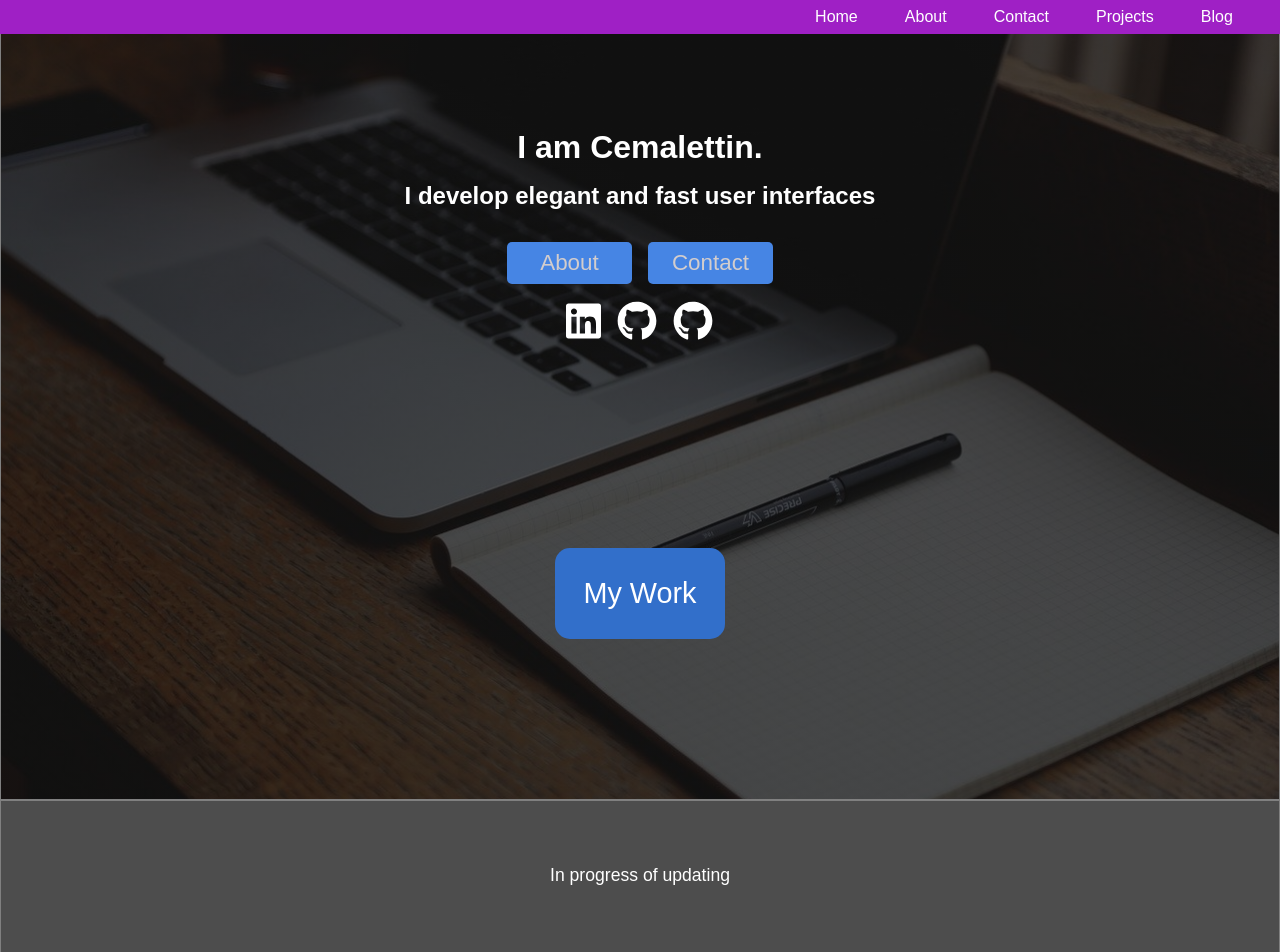
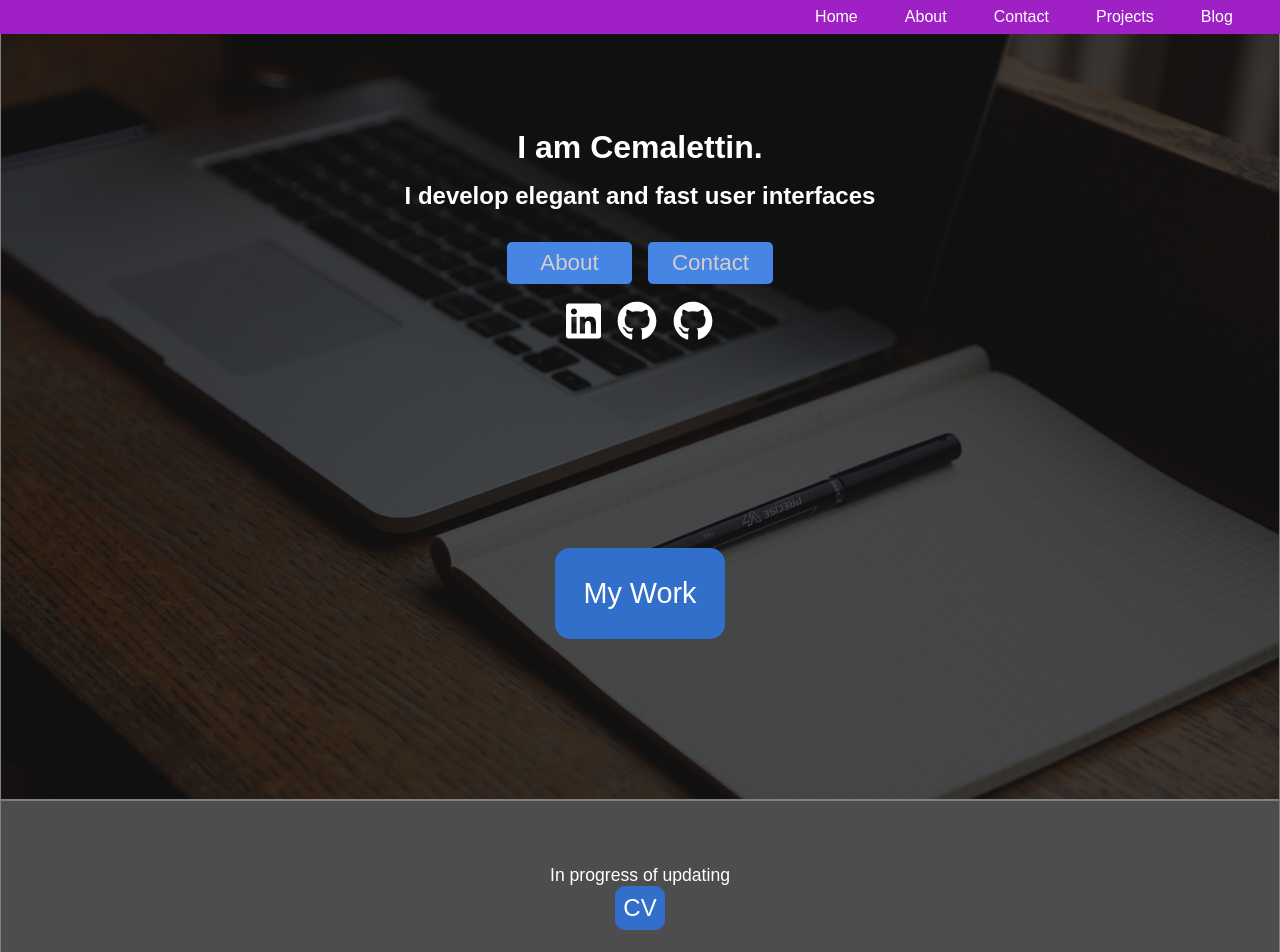
Before and after one commit to cmlttnts/cmlttnts.github.io, a React (Create React App) app: page / in a window 1280 px wide. Shown: the top 952 px of the page. Built offline with nearby package versions, Linux system fonts and the light colour scheme.

Commit message:
Add updated CV

```diff
--- a/src/Components/About/About.scss
+++ b/src/Components/About/About.scss
@@ -50,19 +50,7 @@
   }
 
   .ctaHomePri {
-    position: absolute;
-    right: 0;
-    top: 0;
-    margin: 0;
-    margin-top: 2%;
-    margin-right: 2%;
-    font-size: 1rem;
-
-    @include main.tablet {
-      margin-top: 5%;
-      margin-right: 7%;
-      font-size: 1.5rem;
-    }
+    position: relative;
   }
 
   @include main.tablet {
--- a/src/Components/About/About.tsx
+++ b/src/Components/About/About.tsx
@@ -1,7 +1,7 @@
+// import cemo_small from 'Images/cemo_transparent_small.png';
+import React from "react";
 import "./About.scss";
 
-// import cemo_small from 'Images/cemo_transparent_small.png';
-import React from "react";
 // Define props type
 
 /*
@@ -16,7 +16,10 @@ const About = (/* { prop1, prop2 }: PropType */): JSX.Element => {
   return (
     <div className="About MajorSection" id="about">
       <p>In progress of updating</p>
-      {/* <a className="ctaHomePri" href="cv/cemalettin_tas_cv.pdf">CV</a>
+      <a className="ctaHomePri" href="cv/cemalettin_tas_cv.pdf">
+        CV
+      </a>
+      {/*
       <div className="Skills">
         <h2>
           <i className="fas fa-cogs iconFas"></i>
```
Also changed, not shown: 1 other file (tests, documents, lock files or other folders).
